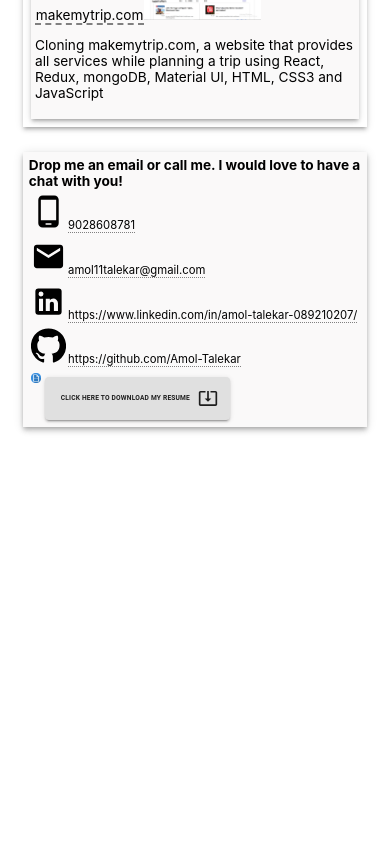
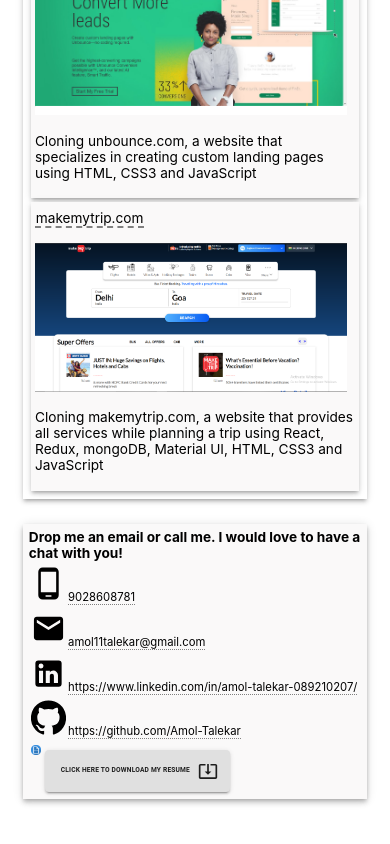
Before and after one commit to Amol-Talekar/Portfolio-Netlify, a React (Create React App) app: page / in a window 390 px wide. Shown: the part 1355-2199 px from the top of the page. Before the commit the page ends 1867 px from the top, so only its background shows below. Built offline with nearby package versions, Linux system fonts and the light colour scheme.

Commit message:
portfolio netlify project images

```diff
--- a/src/Components/Home.module.css
+++ b/src/Components/Home.module.css
@@ -84,6 +84,8 @@
    gap: 1vw;
     display: flex;
     flex-direction: row;
+    align-content: center;
+
 }
 .contactDropH1Class{
     font-size: 2vw;
@@ -95,7 +97,7 @@
 @media screen and (max-width: 480px) {
     .projectImgClass{
         margin-top: 2vh;
-        width: 30vw;
+        width: 80vw;
     }
 
     .mainHomeDiv{
@@ -161,4 +163,8 @@
         height: 9vw;
 
      }
+     .projectImgClass{
+
+        width: 80vw;
+    }
   }
```
